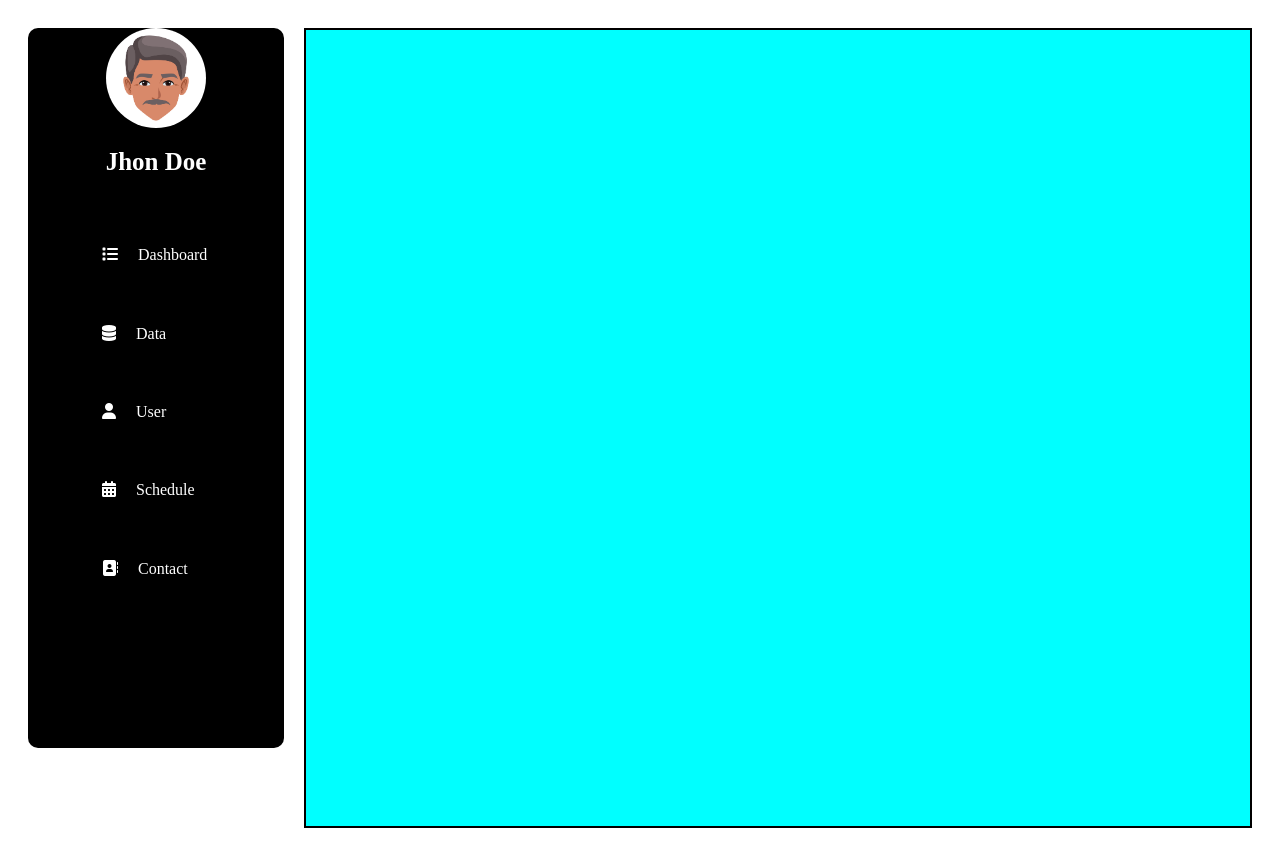
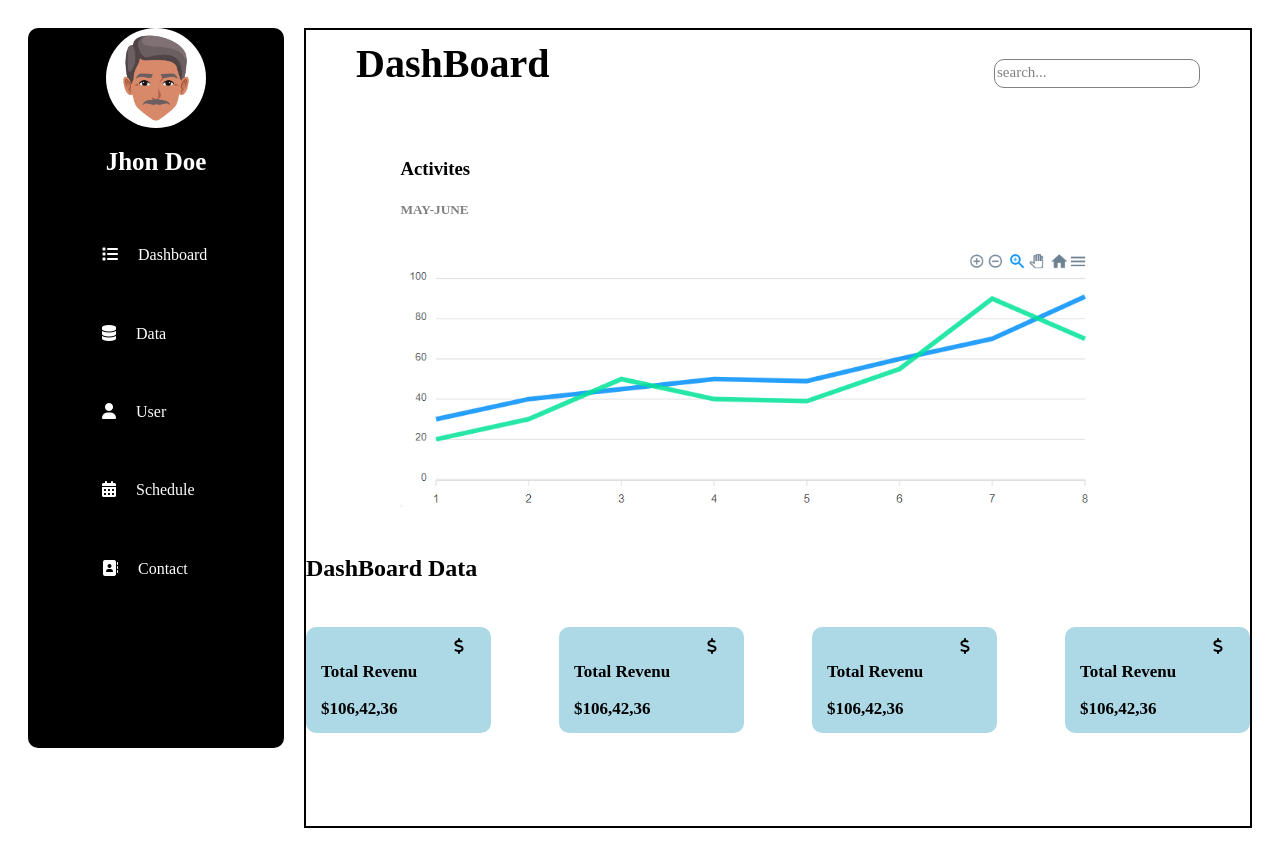
Before and after one commit to Rohanreddy-web/Dashboard-cn-2, a plain HTML site: page index.html in a window 1280 px wide. Drawn offline with Linux system fonts and the light colour scheme; a web font is replaced by a local one.

Commit message:
dash-board 2commit

```diff
--- a/index.html
+++ b/index.html
@@ -24,9 +24,42 @@
 <!--  TODO: COMPLITE THIS RIGHT SECTION-->
 <div class="right">
 
-<header id="head"></header>
-<article id="board"></article>
-<article id="data"></article>
+<header id="head">
+    <h1>DashBoard</h1>
+    <input type="text" placeholder="search...">
+</header>
+<article id="board">
+    <div class="he">
+       <h3>Activites</h2>
+        <h5>MAY-JUNE</h5>
+    </div>
+    <div class="activ">
+        <img src="./assets/BarGraph.png" alt="">
+    </div>
+</article>
+<h2>DashBoard Data</h2>
+<article id="data">
+        <div class="box">
+            <i class="fa-solid fa-dollar-sign"></i>
+            <p>Total Revenu</p>
+            <p>$106,42,36</p>
+        </div>
+        <div class="box">
+            <i class="fa-solid fa-dollar-sign"></i>
+            <p>Total Revenu</p>
+            <p>$106,42,36</p>
+        </div>
+        <div class="box">
+            <i class="fa-solid fa-dollar-sign"></i>
+            <p>Total Revenu</p>
+            <p>$106,42,36</p>
+        </div>
+        <div class="box">
+            <i class="fa-solid fa-dollar-sign"></i>
+            <p>Total Revenu</p>
+            <p>$106,42,36</p>
+        </div>
+</article>
 <article id="user"></article>
 <article id="shedule"></article>
 <article id="contact"></article>
--- a/style.css
+++ b/style.css
@@ -1,4 +1,8 @@
 @import url('https://fonts.googleapis.com/css2?family=Poppins:ital,wght@0,100;0,200;0,300;0,400;0,500;0,600;0,700;0,800;0,900;1,100;1,200;1,300;1,400;1,500;1,600;1,700;1,800;1,900&family=Roboto:ital,wght@0,100;0,300;0,400;0,500;0,700;0,900;1,100;1,300;1,400;1,500;1,700;1,900&family=Sedan:ital@0;1&display=swap');
+*{
+    font-family: "Sedan", serif;
+    font-style: normal;
+}
 main{
     display: grid;
     grid-template-columns: 1fr 5fr;
@@ -64,5 +68,77 @@ main{
 /* TODO: COMPLITE THIS RIGHT SECTION */
 .right{
     border: 2px solid black;
-    background-color: aqua;
+    display: flex;
+    flex-flow: column;
+    gap:25px;
+
 }
+header > input{
+    height: 25px;
+    width: 200px;
+    border-radius: 10px;
+    margin-right: 50px;
+    border:  1px solid gray;
+}
+input::placeholder{
+    color: gray;
+    font-size: 15px;
+    font-weight: 400;
+}
+header >h1{
+    margin-left: 50px;
+    margin-top: 10px;
+    font-size: 40px;
+    font-weight: 650;
+}
+.right header{
+display: flex;
+justify-content: space-between;
+align-items: baseline;
+}
+ header input:focus{
+    outline: none;
+    border: 2px solid lightgreen;
+}
+h5{
+    color: gray;
+}
+#board{
+    height: 60%;
+    width: 80%;
+    margin: auto;
+    background-color: rgba(255, 255, 255, 0.694);
+    border-radius: 30px;
+    border: 0px solid white;
+}
+.activ > img{
+    width: 100%;
+    height: 100%;
+    object-fit: contain;
+    cursor: pointer;
+}
+#data{
+    width: 100%;
+    height: 60%;
+    display: flex;
+    justify-content: space-between;
+    flex-flow: row wrap;
+    gap: 15px;
+}
+.box{
+    width: 185px;
+    height: 106px;
+    border-radius: 10px;
+    background-color: lightblue;
+}
+.box > p{
+    margin-left: 15px;
+    font-size: 17px;
+    font-weight: 600;
+
+}
+.box > i{
+    position: relative;
+    left: 80%;
+    top: 10%;
+}
```
